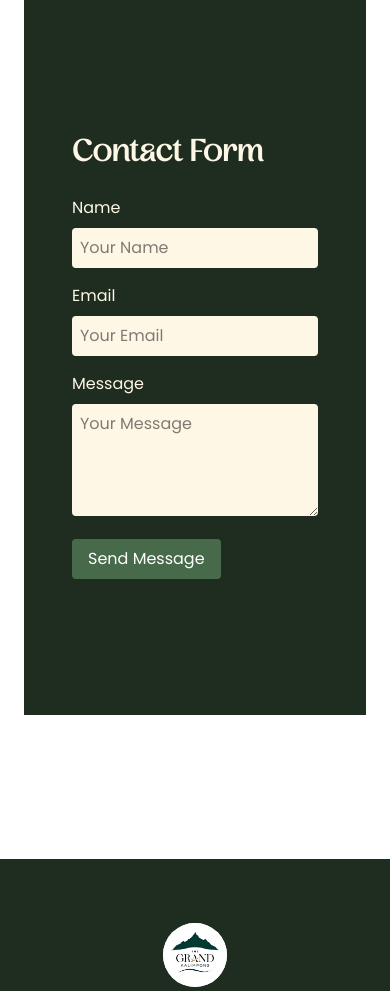
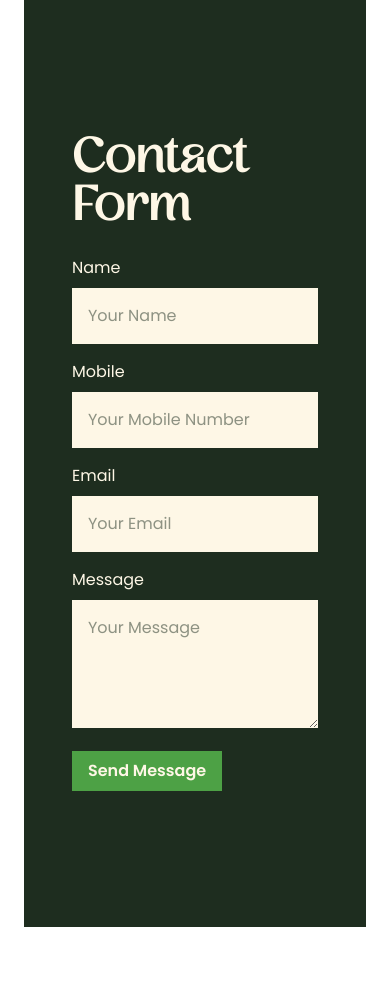
Before and after one commit to thegrandkalimpong/thegrandkpg, a Next.js app: page /contact in a window 390 px wide. Shown: the part 1460-2451 px from the top of the page. Built offline with nearby package versions, Linux system fonts and the light colour scheme.

Commit message:
feat: enhance contact form styling and add mobile input field

```diff
--- a/src/components/ContactForm.tsx
+++ b/src/components/ContactForm.tsx
@@ -45,25 +45,31 @@ const ContactForm = () => {
     return (
         <section className="bg-greenish ">
             <div className="max-w-3xl mx-auto pb-18 px-6">
-                <h2 className="text-cream font-mageline text-3xl font-semibold mb-6">Contact Form</h2>
+                <h2 className="text-cream font-mageline text-5xl font-semibold mb-6">Contact Form</h2>
                 <form ref={formRef} className="space-y-4" onSubmit={handleSubmit}>
                     <div>
                         <label className="block text-cream mb-2" htmlFor="name">Name</label>
-                        <input type="text" id="name" name="name" required className="w-full p-2 rounded bg-cream text-black" placeholder="Your Name" />
+                        <input type="text" id="name" name="name" required className="w-full p-4  bg-cream text-moss-dark focus:outline-none focus:ring-4 focus:ring-cream/20" placeholder="Your Name"
+                        />
+                    </div>
+                    <div>
+                        <label className="block text-cream mb-2" htmlFor="name">Mobile</label>
+                        <input type="text" id="name" name="name" className="w-full p-4  bg-cream text-moss-dark focus:outline-none focus:ring-4 focus:ring-cream/20" placeholder="Your Mobile Number"
+                        />
                     </div>
                     <div>
                         <label className="block text-cream mb-2" htmlFor="email">Email</label>
-                        <input type="email" id="email" name="email" required className="w-full p-2 rounded bg-cream text-black" placeholder="Your Email" />
+                        <input type="email" id="email" name="email" className="w-full p-4  bg-cream text-moss-dark focus:outline-none focus:ring-4 focus:ring-cream/20" placeholder="Your Email" />
                     </div>
                     <div>
                         <label className="block text-cream mb-2" htmlFor="message">Message</label>
-                        <textarea id="message" name="message" rows={4} required className="w-full p-2 rounded bg-cream text-black" placeholder="Your Message"></textarea>
+                        <textarea id="message" name="message" rows={4} required className="w-full p-4  bg-cream focus:outline-none focus:ring-4 focus:ring-cream/20 text-moss-dark" placeholder="Your Message"></textarea>
                     </div>
-                    <button type="submit" disabled={isSubmitting} className="bg-moss-light text-white px-4 py-2 rounded hover:bg-moss-dark transition-colors">
+                    <button type="submit" disabled={isSubmitting} className="bg-[hsl(115,40%,45%)] text-cream px-4 py-2 hover:bg-cream/90 hover:text-moss-dark transition-colors font-semibold">
                         {isSubmitting ? "Sending..." : "Send Message"}
                     </button>
                 </form>
-                {<p className="text-cream mt-4">{result}</p>}
+                <p className="text-cream mt-4">{result}</p>
             </div>
         </section>
     );
```
